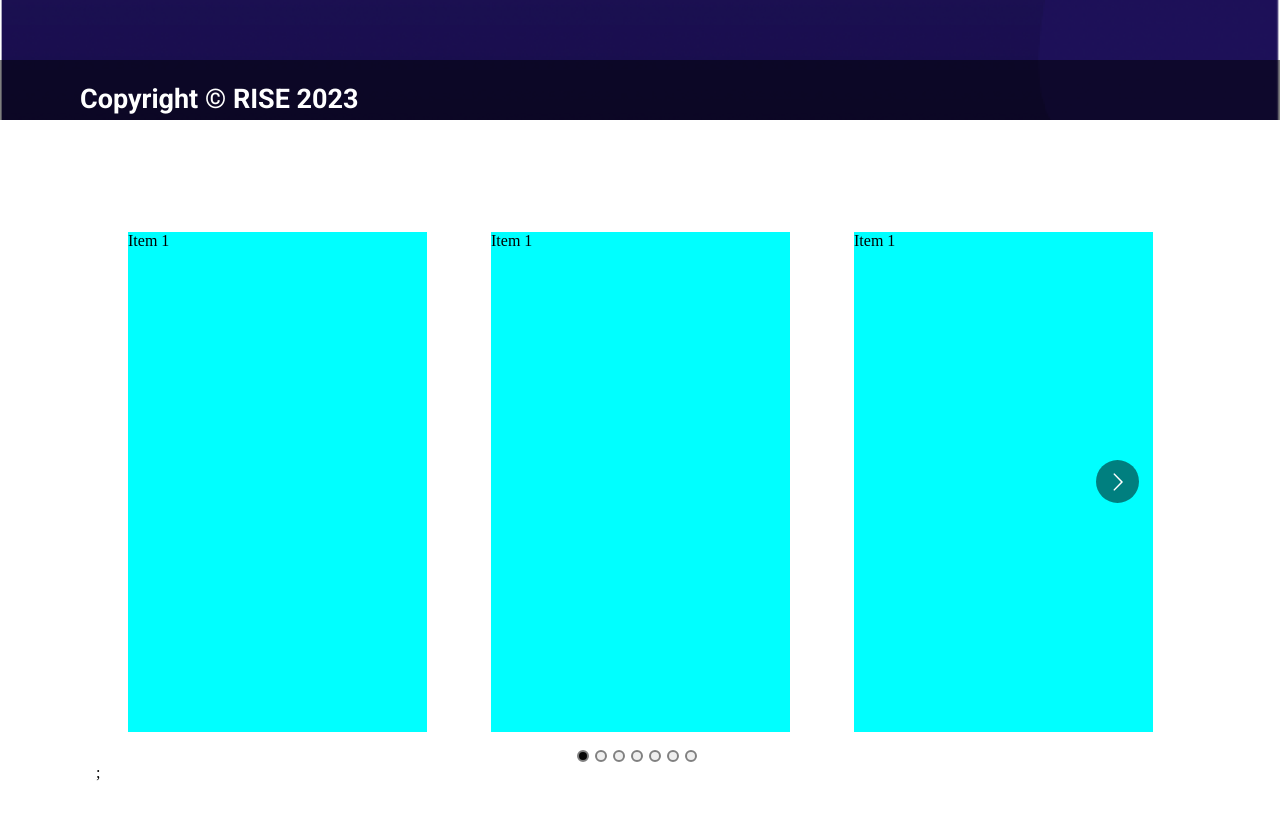
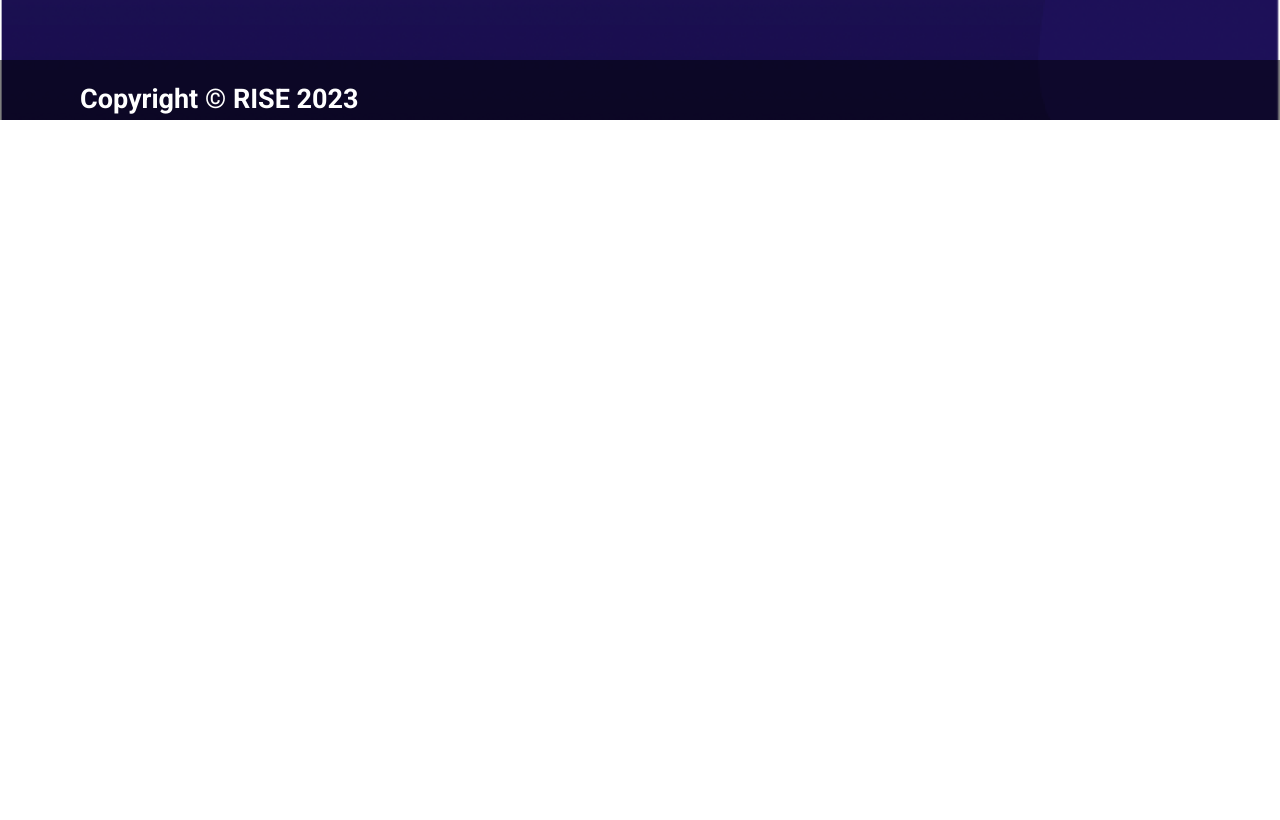
Before and after one commit to PhamVietHao/sepm-app, a React (Create React App) app: page / in a window 1280 px wide. Shown: the part 7560-8380 px from the top of the page. After the commit the page ends 7680 px from the top, so only its background shows below. Built offline with nearby package versions, Linux system fonts and the light colour scheme; a web font is replaced by a local one.

Commit message:
Revert "carousel"
This reverts commit de28653bea0ae70c3021f0bbfebee39513103486.

```diff
--- a/package.json
+++ b/package.json
@@ -12,7 +12,6 @@
     "react-bootstrap": "^2.7.4",
     "react-dom": "^18.2.0",
     "react-icons": "^4.8.0",
-    "react-multi-carousel": "^2.8.3",
     "react-scripts": "5.0.1",
     "react-type-animation": "^3.0.1",
     "web-vitals": "^2.1.4"
--- a/src/App.js
+++ b/src/App.js
@@ -1,6 +1,6 @@
 import React from 'react';
 import { Navbar, Header, Tothetop } from './components';
-import {Teaminfo, Rmitbuildings, Display, Gameintro, Gamestory, Footer, Display2, Gameguide, Event} from './container'
+import {Teaminfo, Rmitbuildings, Display, Gameintro, Gamestory, Footer, Display2, Gameguide} from './container'
 
 import './App.css';
 //
@@ -35,9 +35,6 @@ const App = () => {
           <Footer/>
         </div>
       </div>
-      <div>
-        <Event/>
-      </div>
     </div>
   )
 }
--- a/src/container/display2/Display2.jsx
+++ b/src/container/display2/Display2.jsx
@@ -96,7 +96,7 @@ function Display2() {
                     </Modal.Body>
 
                     <Modal.Footer className='modal_footer'>
-                      <button id='seebtn' onClick={handleClose}> Close </button>
+                      <button id='seebtn' onClick={handleClose3}> Close </button>
                     </Modal.Footer>
 
                   </div>
@@ -129,9 +129,6 @@ function Display2() {
                   </div>
                     <Modal.Header closeButton>
                       <Modal.Title className='title'>Recreation and Events Complex</Modal.Title>
-                      <div className='modal__btn_section'>
-                        <button id='modal_btn' onClick={handleClose2}> X </button>
-                      </div>
                     </Modal.Header>
 
                     <Modal.Body className='modal_body'>
--- a/src/container/event/Event.jsx
+++ /dev/null
@@ -1,52 +0,0 @@
-import React from 'react'
-import Carousel from "react-multi-carousel";
-import "react-multi-carousel/lib/styles.css";
-import './event.css'
-
-function Event() {
-    const responsive = {
-        desktop: {
-          breakpoint: { max: 3000, min: 1024 },
-          items: 3,
-          slidesToSlide: 2 // optional, default to 1.
-        },
-        tablet: {
-          breakpoint: { max: 1024, min: 464 },
-          items: 2,
-          slidesToSlide: 2 // optional, default to 1.
-        },
-        mobile: {
-          breakpoint: { max: 464, min: 0 },
-          items: 1,
-          slidesToSlide: 1 // optional, default to 1.
-        }
-      };
-  return (
-    <div className='section__padding rise__carousel'>
-      <Carousel responsive={responsive}
-      itemClass="carousel-item-padding-40-px"
-      autoPlaySpeed={100}
-      showDots={true}
-    //   infinite={true}
-    //   focusOnSelect={true}
-        centerMode={true}
-      >
-  <div className='carousel_card'>Item 1</div>
-  <div className='carousel_card'>Item 1</div>
-  <div className='carousel_card'>Item 1</div>
-  <div className='carousel_card'>Item 1</div>
-  <div className='carousel_card'>Item 1</div>
-  <div className='carousel_card'>Item 1</div>
-  <div className='carousel_card'>Item 1</div>
-  <div className='carousel_card'>Item 1</div>
-  <div className='carousel_card'>Item 1</div>
-  <div className='carousel_card'>Item 1</div>
-  <div className='carousel_card'>Item 1</div>
-  <div className='carousel_card'>Item 1</div>
-  <div className='carousel_card'>Item 1</div>
-</Carousel>;
-    </div>
-  )
-}
-
-export default Event
--- a/src/container/event/event.css
+++ /dev/null
@@ -1,11 +0,0 @@
-.rise__carousel{
-    width: 100%;
-    height:100%;
-
-}
-.carousel_card{
-    width: auto;
-    height: 500px;
-    background-color: aqua;
-    margin: 2rem;
-}
--- a/src/container/index.js
+++ b/src/container/index.js
@@ -6,4 +6,3 @@ export { default as Gameintro} from './gameintro/Gameintro';
 export { default as Gamestory} from './gamestory/Gamestory';
 export { default as Footer} from './footer/Footer';
 export { default as Gameguide} from './gameguide/Gameguide';
-export { default as Event} from './event/Event';
```
Also changed, not shown: 1 other file (tests, documents, lock files or other folders).
